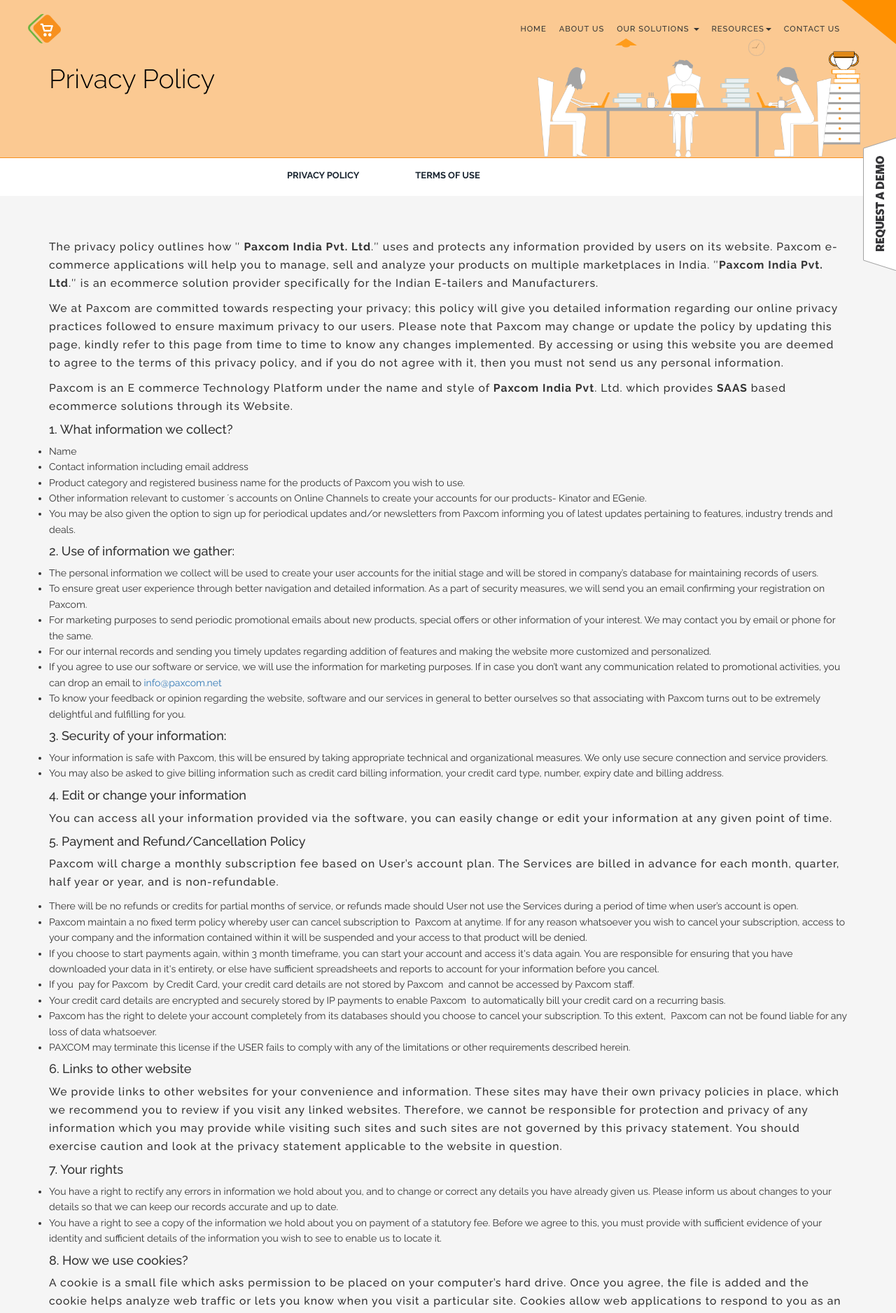
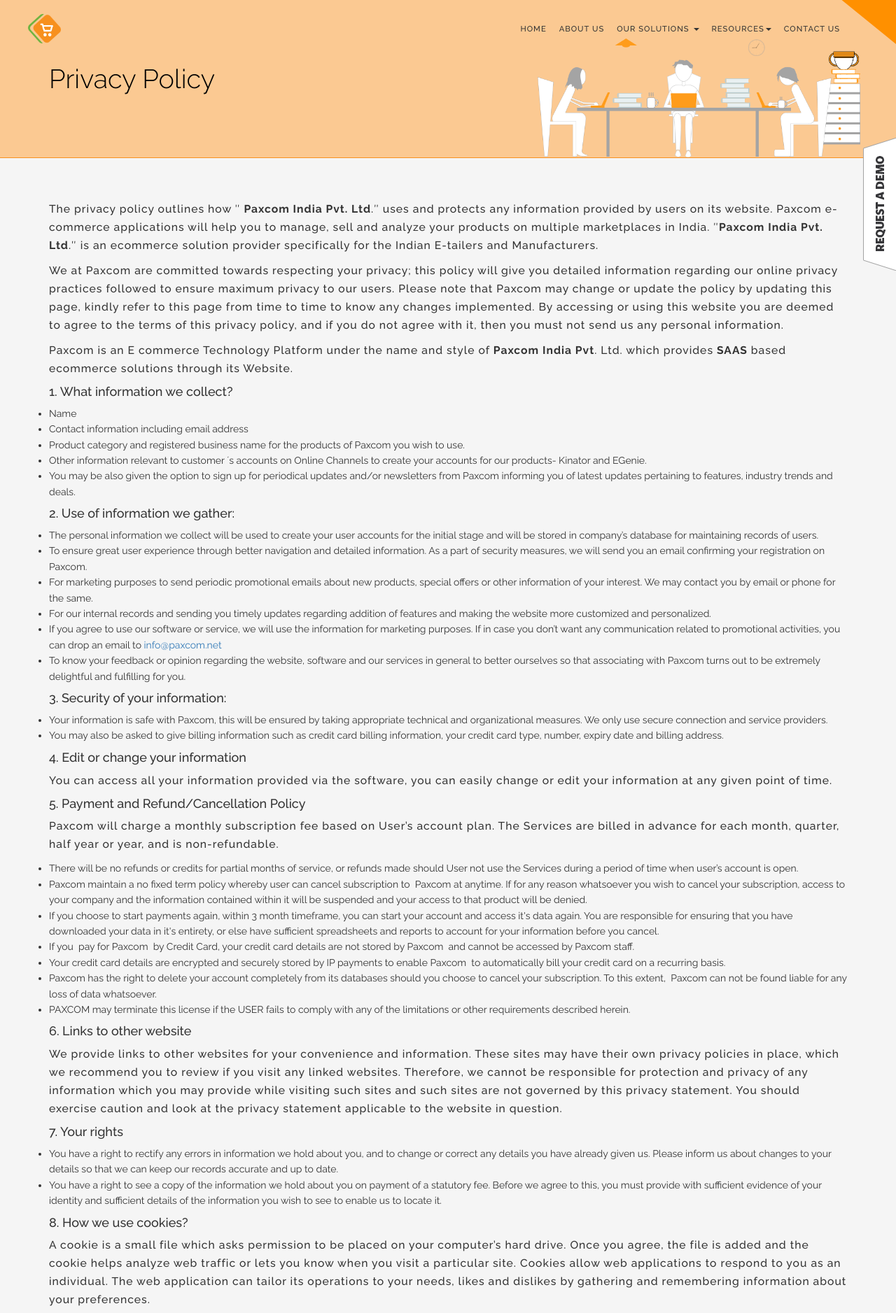
Before and after one commit to paxcom/paxcom.github.io, a Jekyll site: the page built from privacy_policy.md, in a window 1280 px wide. Shown: the top 1877 px of the page at 70% size. Built offline with Jekyll 4.4.1, drawn with Linux system fonts in a browser that asks for light colours; comment, search, counter and statistics services are not loaded.

Commit message:
css edit

```diff
--- a/_includes/privacy_policy.html
+++ b/_includes/privacy_policy.html
@@ -1,4 +1,4 @@
-<div class="why_sec_cont pri_sec">
+<div class="why_sec_cont">
     <div class="row">
       <div class="col-lg-12">
         <p>The privacy policy outlines  how &Prime; <strong>Paxcom India Pvt. Ltd</strong>.&Prime; uses and protects any information provided by users  on its website. Paxcom e-commerce applications will help you to manage, sell and analyze your products on multiple marketplaces in India. &Prime;<strong>Paxcom India Pvt. Ltd</strong>.&Prime; is an ecommerce solution provider specifically for the Indian E-tailers and Manufacturers. </p>
--- a/css/style.css
+++ b/css/style.css
@@ -803,8 +803,6 @@
 
 /*********************************** Privacy Policy and T&C header *******************************************************/
 
-
-
 .inner_pp_tc {
 	margin-top: -82px;
     padding: 90px 0px;
@@ -844,51 +842,10 @@
     float: left;
 }
 
-.ab_cont_work {
-    width: 100%;
-    float: left;
-    background: #fff;
-    height: 54px;
-    box-shadow: 0 0 0 #dcdcdc;
-}
-.work-nav ul {
-    list-style: none;
-    margin: 0;
-    padding: 0;
-}
-.work-nav {
-    width: 750px;
-    margin: 0 auto;
-}
-.work-nav_one {
-    width: 540px !important;
-    margin: 0 auto;
-}
-.work-nav ul li {
-    line-height: normal;
-    float: left;
-}
-.work-nav ul li a {
-    font-size: 16px;
-    color: #1c2733;
-    line-height: 53px;
-    display: block;
-    padding: 0;
-    display: block;
-    margin: 0 20px;
-    -webkit-tap-highlight-color: transparent;
-    -webkit-transition: background-color 0.3s, color 0.3s, width 0.3s, border-width 0.3s, border-color .3s;
-    transition: background-color 0.3s, color 0.3s, width 0.3s, border-width 0.3s, border-color .3s;
-}
-.work-nav_one ul li a {
-    text-transform: uppercase;
-    font-size: 13px!important;
-    padding: 0 20px;
-    line-height: 50px;
-    border-bottom: solid 1px transparent;
-    position: relative;
-    font-weight: 700;
-}
+
+.why_sec_cont{}
+
+
 
 
 
--- a/privacy_policy.md
+++ b/privacy_policy.md
@@ -5,10 +5,8 @@
 <div class="clearfix"></div>
 
 {% include privacy-terms-header.html %}
-{% include pp-tnc-tab.html %}
 
 <section class="mid_counter">
-
 <div class="container inner-section">
 
 {% include privacy_policy.html %}
```
